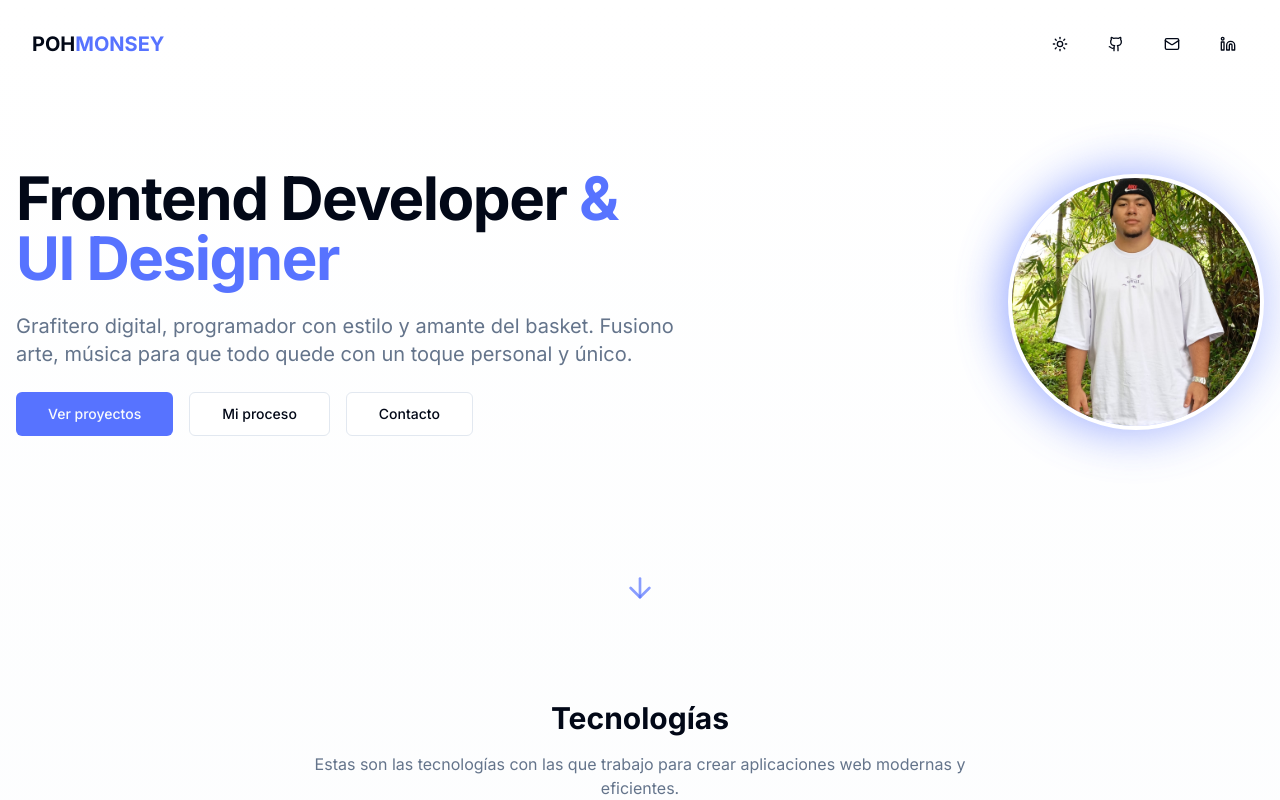
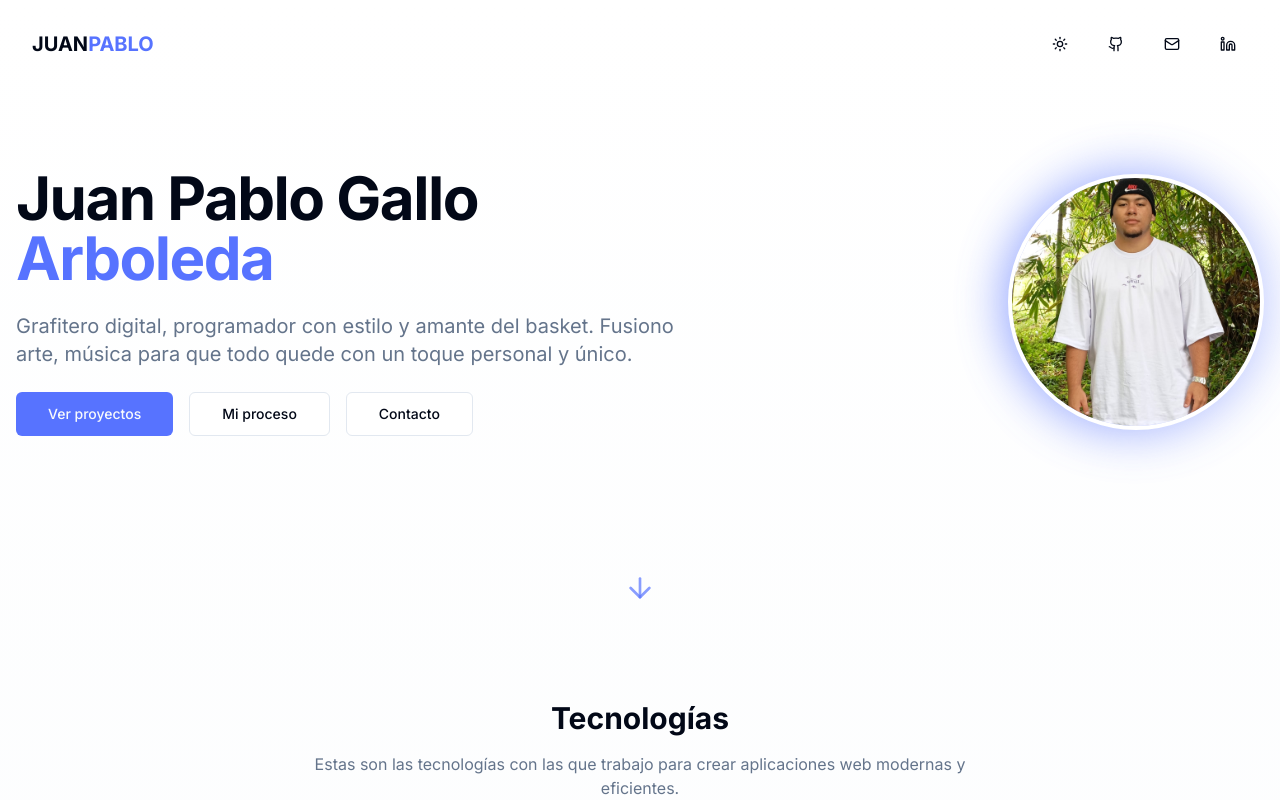
Before and after one commit to POHMONSEY22/portafolio, a Next.js app: page / in a window 1280 px wide. Shown: the top 800 px of the page. Built offline with nearby package versions, Linux system fonts and the light colour scheme.

Commit message:
feat: update portfolio with full name and new favicon
Add favicon image and update name and LinkedIn link.

Co-authored-by: POHMONSEY22 <150603416+POHMONSEY22@users.noreply.github.com>

```diff
--- a/app/layout.tsx
+++ b/app/layout.tsx
@@ -8,8 +8,8 @@ import ParallaxBackground from "@/components/parallax-background"
 const inter = Inter({ subsets: ["latin"] })
 
 export const metadata: Metadata = {
-  title: "Portfolio - Frontend Developer",
-  description: "Portfolio personal de desarrollo frontend",
+  title: "Juan Pablo Gallo Arboleda - Frontend Developer",
+  description: "Portfolio personal de Juan Pablo Gallo Arboleda, desarrollador frontend",
     generator: 'v0.dev'
 }
 
@@ -20,6 +20,9 @@ export default function RootLayout({
 }>) {
   return (
     <html lang="es" suppressHydrationWarning>
+      <head>
+        <link rel="icon" href="/favicon.png" />
+      </head>
       <body className={inter.className}>
         <ThemeProvider attribute="class" defaultTheme="system" enableSystem disableTransitionOnChange>
           <ParallaxBackground />
--- a/app/page.tsx
+++ b/app/page.tsx
@@ -35,7 +35,7 @@ export default function Home() {
             transition={{ duration: 0.5, delay: 0.2 }}
             className="text-xl font-bold"
           >
-            POH<span className="text-primary">MONSEY</span>
+            JUAN<span className="text-primary">PABLO</span>
           </motion.div>
           <motion.div
             initial={{ opacity: 0, x: 20 }}
@@ -56,7 +56,7 @@ export default function Home() {
                 <span className="sr-only">Contact</span>
               </Button>
             </Link>
-            <Link href="https://linkedin.com" target="_blank">
+            <Link href="https://www.linkedin.com/in/juan-pablo-gallo-93999328a/" target="_blank">
               <Button variant="ghost" size="icon">
                 <Linkedin className="h-5 w-5" />
                 <span className="sr-only">LinkedIn</span>
@@ -81,7 +81,7 @@ export default function Home() {
               transition={{ duration: 0.7, delay: 0.7 }}
               className="text-4xl md:text-6xl font-bold tracking-tight"
             >
-              Frontend Developer <span className="text-primary">& UI Designer</span>
+              Juan Pablo Gallo <span className="text-primary">Arboleda</span>
             </motion.h1>
             <motion.p
               initial={{ opacity: 0, y: 20 }}
@@ -323,10 +323,10 @@ export default function Home() {
                   </CardTitle>
                 </CardHeader>
                 <CardContent>
-                  <p className="text-muted-foreground">POHMONSEY22</p>
+                  <p className="text-muted-foreground">Juan Pablo Gallo</p>
                 </CardContent>
                 <CardFooter>
-                  <Link href="https://linkedin.com/in/pohmonsey22" target="_blank">
+                  <Link href="https://www.linkedin.com/in/juan-pablo-gallo-93999328a/" target="_blank">
                     <Button variant="outline" size="sm">
                       Conectar
                     </Button>
@@ -348,7 +348,7 @@ export default function Home() {
           <div className="flex flex-col md:flex-row justify-between items-center gap-4">
             <div className="text-center md:text-left">
               <p className="text-sm text-muted-foreground">
-                © {new Date().getFullYear()} POHMONSEY22. Todos los derechos reservados.
+                © {new Date().getFullYear()} Juan Pablo Gallo Arboleda. Todos los derechos reservados.
               </p>
             </div>
             <div className="flex gap-4">
@@ -365,7 +365,7 @@ export default function Home() {
                   <span className="sr-only">Contact</span>
                 </Button>
               </Link>
-              <Link href="https://linkedin.com" target="_blank">
+              <Link href="https://www.linkedin.com/in/juan-pablo-gallo-93999328a/" target="_blank">
                 <Button variant="ghost" size="icon">
                   <Linkedin className="h-4 w-4" />
                   <span className="sr-only">LinkedIn</span>
```
Also changed, not shown: public/favicon.png (added).
